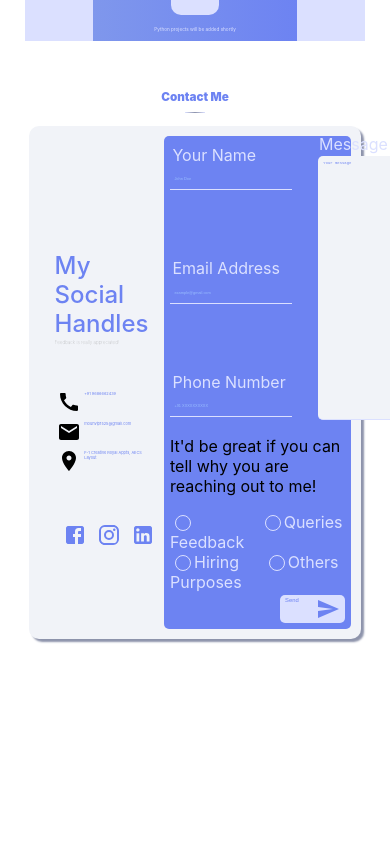
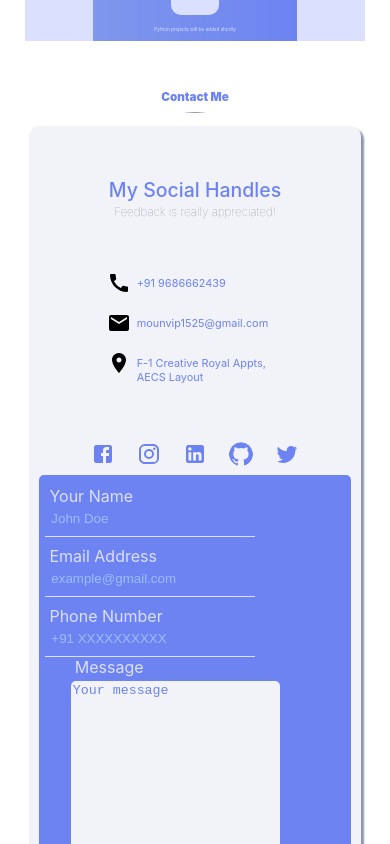
Before and after one commit to mounvip1525/My-Portfolio, a React (Create React App) app: page / in a window 390 px wide. Shown: the part 4740-5584 px from the top of the page. Built offline with nearby package versions, Linux system fonts and the light colour scheme.

Commit message:
responsive2

```diff
--- a/src/components/ContactMe/ContactMe.js
+++ b/src/components/ContactMe/ContactMe.js
@@ -81,7 +81,7 @@ export default class ContactMe extends React.Component  {
                                 <textarea type="text" name='message' placeholder='Your message' id="message" onChange={this.handleFields} required/>
                             </div>
                         </div>
-                        <p>It'd be great if you can tell why you are reaching out to me!</p>
+                        <p className={styles.q}>It'd be great if you can tell why you are reaching out to me!</p>
                             <div className={styles.query}>
                                 <div>
                                     <label for='c1'><input type="radio" name='category' id='c1' value="Feedback" onChange={this.handleFields}/>Feedback</label>
--- a/src/components/ContactMe/ContactMe.module.css
+++ b/src/components/ContactMe/ContactMe.module.css
@@ -26,11 +26,8 @@
     box-shadow: 3px 3px 2px var(--secondary-color);
 }
 .left{
-    /* background:var(--third); */
     width:40%;
-    /* height:80vh; */
     border-radius: 20px;
-    /* background:var(--primary-color) */
 }
 .left>div{
     margin-top:5vh;
@@ -62,15 +59,14 @@
     display:flex;
     flex-direction: row;
 }
+.details>div>p{
+    font-size:1.2vw;
+}
 .details>div>svg{
     color:#000000;
     margin:3%;
-    vertical-align: bottom;
-}
-.details>div>span{
-    background:green;
-    display:inline-block;
-    margin-top:-5vh !important;
+    /* vertical-align: bottom; */
+    margin-top:5%;
 }
 .socialIcons{
     width:70%;
@@ -128,7 +124,7 @@
     outline:none;
 }
 .rightContainer>div>div>input::placeholder{
-    font-size: 1vw;
+    /* font-size: 1vw; */
     padding:2%;
     color:rgb(154, 190, 255);
 }
@@ -162,7 +158,7 @@
     /* padding-left:10px; */
 }
 .message>textarea::placeholder{
-    font-size: 1vw;
+    /* font-size: 1vw; */
     padding:1%;
     color:var(--third);
 }
@@ -207,6 +203,9 @@
     justify-content: space-around;
     color:var(--primary-color);
 }
+.q{
+    font-size: 1.5vw;
+}
 input[type='radio']{
     vertical-align: top;
 }
@@ -229,3 +228,54 @@ input[type="radio"]:checked{
 input[type="radio"]:focus{
     outline:none;
   }
+  @media screen and (max-width:950px){
+    .container{
+        display:flex;
+        flex-direction: column;
+    }
+    .left{
+        width:100%;
+    }
+    .right{
+        width:100%;
+    }
+    .left>div>h2{
+        font-size:5vw;
+        text-align: center;
+    }
+    .left>div>p{
+        text-align: center;
+        font-size:3vw;
+    }
+    .details{
+        width:90%;
+        display:flex;
+        margin:auto;
+        /* align-items: center; */
+        width:100%;
+        /* align-items: flex-start; */
+    }
+    .details>div>p{
+        margin-top:15px;
+        font-size:2.8vw;
+    }
+    .details>div{
+        width:60%;
+        margin:auto;
+        align-items: flex-start;
+    }
+    .message>textarea{
+        padding:0;
+    }
+    .q{
+        font-size:2.8vw;
+    }
+    .send>svg{
+        display:none;
+    }
+}
+@media screen and (max-width:400px){
+    .rightContainer{
+        flex-direction: column;
+    }
+}
```
